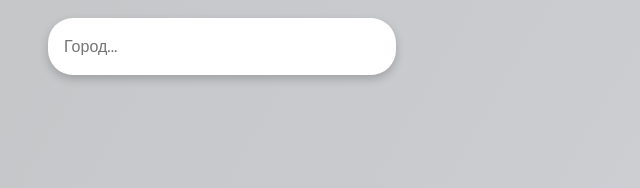
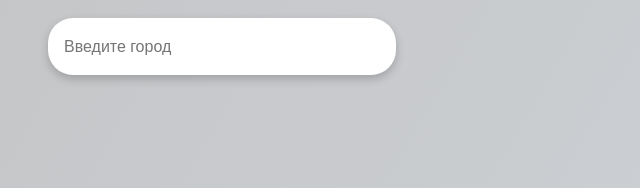
Before and after one commit to Kazumaji/weather-app, a website: page src/index.html in a window 1280 px wide. Shown: the part 399-587 px from the top of the page, 418-1058 px from the left. Drawn offline with Linux system fonts and the light colour scheme.

Commit message:
changed png

```diff
--- a/package.json
+++ b/package.json
@@ -8,7 +8,7 @@
   },
   "repository": {
     "type": "git",
-    "url": "git+https://github.com/Kopimer/weather-app.git"
+    "url": "https://github.com/Kopimer/weather-app.git"
   },
   "keywords": [
     "JS",
--- a/index.html
+++ b/src/index.html
@@ -4,16 +4,16 @@
   <meta charset="UTF-8">
   <meta name="viewport" content="width=device-width, initial-scale=1.0">
   <title>Погода</title>
-  <link rel="icon" href="116254.png" type="image/png">
+  <link rel="icon" href="sun.png" type="image/png">
   <link rel="stylesheet" href="styles.css">
+  <script src="toggle.js" defer></script>
   <script src="script.js" defer></script>
-  <script src="toggle.js" defer></script>
 </head>
 <body>
   <h1>Напишите город ниже</h1>
 
   <form id="form">
-    <input type="text", id="search", placeholder="Город...", autocomplete="off">
+    <input type="text", id="search", placeholder="Введите город", autocomplete="off">
   </form>
 
   <main id="main">
```
Also changed, not shown: 116254.png (deleted), src/script.js (renamed from script.js), src/styles.css (renamed from styles.css), src/sun.png (added), src/toggle.js (renamed from toggle.js).
